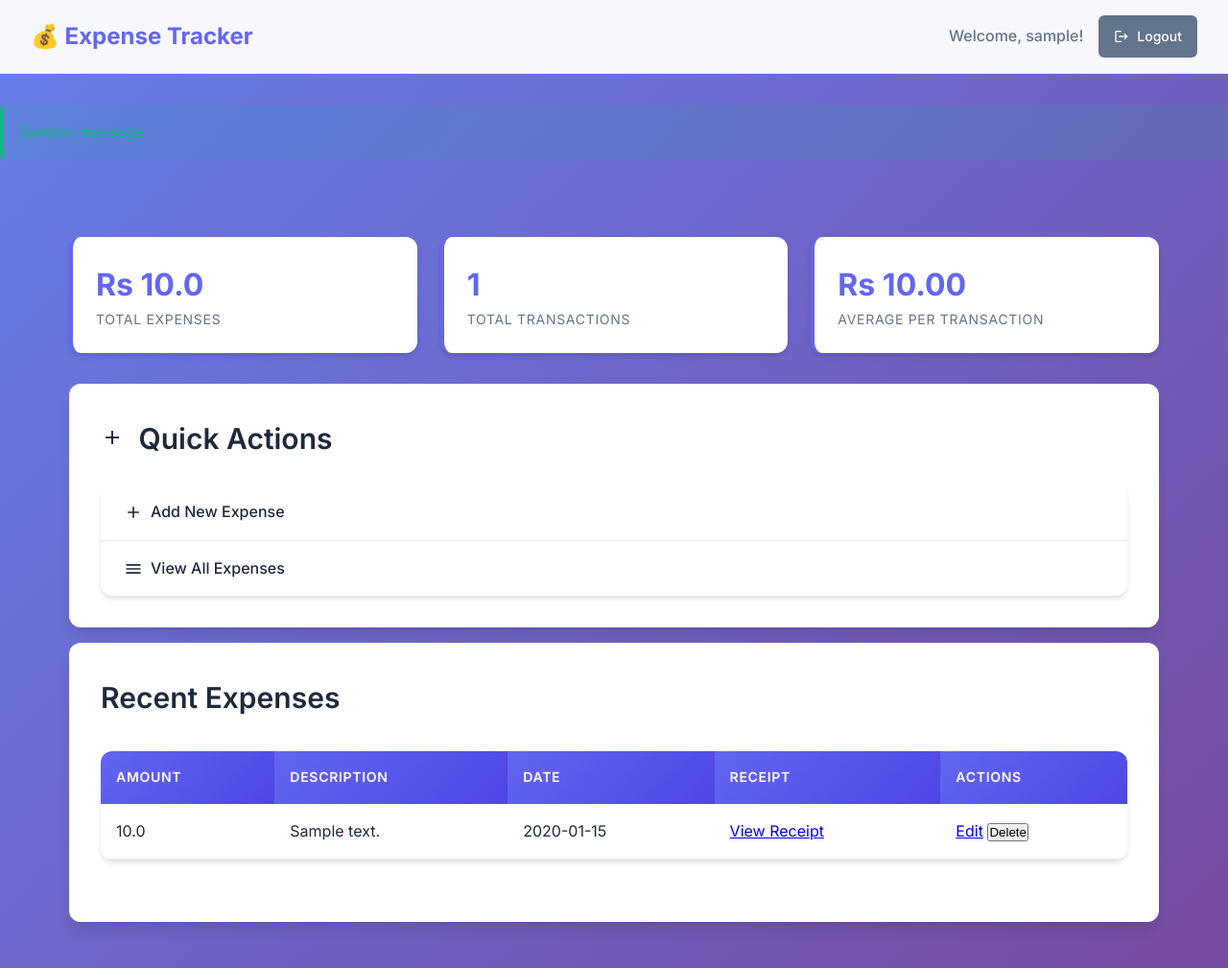
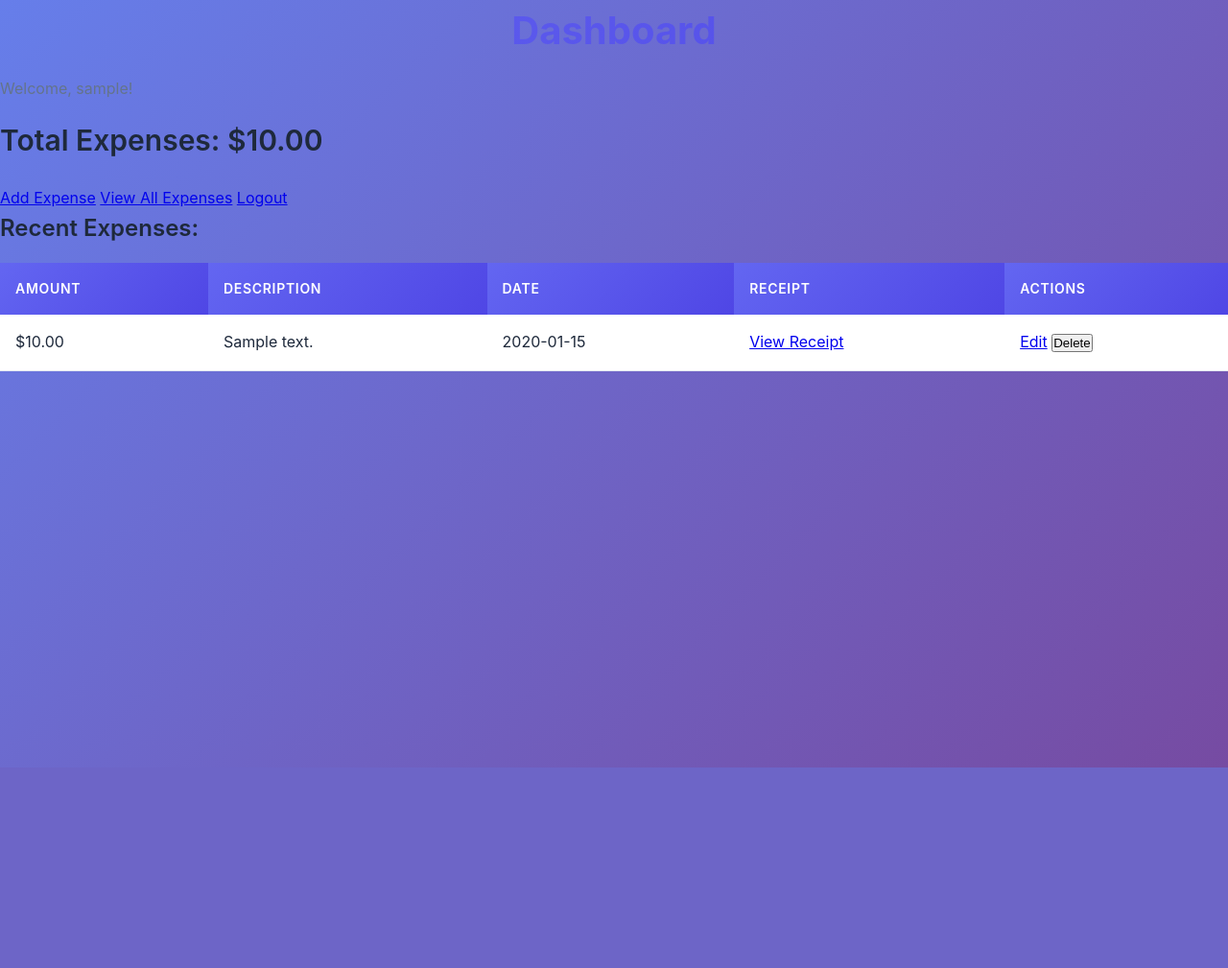
Before and after one commit to aditya98761/ExpenseTrackerApp, a Flask app: page /dashboard in a window 1280 px wide. Shown: the whole page at 96% size. After the commit the page ends 800 px from the top, so only its background shows below. Run offline with Flask 3, Linux system fonts and the light colour scheme; a user stored in the database is signed in; tables that the repository leaves empty hold one stand-in row (values such as "Sample post"); one stand-in notice (Sample message) is shown.

Commit message:
Update dashboard.html

```diff
--- a/templates/dashboard.html
+++ b/templates/dashboard.html
@@ -3,113 +3,38 @@
 <head>
     <meta charset="UTF-8">
     <meta name="viewport" content="width=device-width, initial-scale=1.0">
-    <title>Dashboard - Expense Tracker</title>
-    <link rel="preconnect" href="https://fonts.googleapis.com">
-    <link rel="preconnect" href="https://fonts.gstatic.com" crossorigin>
-    <link href="https://fonts.googleapis.com/css2?family=Inter:wght@300;400;500;600;700&display=swap" rel="stylesheet">
+    <title>Dashboard</title>
     <link rel="stylesheet" href="{{ url_for('static', filename='styles.css') }}">
 </head>
 <body>
-    <!-- Navigation -->
-    <nav class="navbar">
-        <a href="{{ url_for('dashboard') }}" class="nav-brand">
-            💰 Expense Tracker
-        </a>
-        <div class="nav-links">
-            <span class="nav-link">Welcome, {{ current_user.username }}!</span>
-            <a href="{{ url_for('logout') }}" class="btn btn-secondary btn-sm">
-                <svg width="16" height="16" fill="currentColor" viewBox="0 0 24 24">
-                    <path d="M17 7l-1.41 1.41L18.17 11H8v2h10.17l-2.58 2.59L17 17l5-5zM4 5h8V3H4c-1.1 0-2 .9-2 2v14c0 1.1.9 2 2 2h8v-2H4V5z"/>
-                </svg>
-                Logout
-            </a>
-        </div>
-        </nav>
-        {% with messages = get_flashed_messages(with_categories=true) %}
-  {% if messages %}
-    <div class="flashed-messages">
-      {% for category, message in messages %}
-        <div class="alert alert-{{ category }}">{{ message }}</div>
-      {% endfor %}
-    </div>
-  {% endif %}
-{% endwith %}
-    <div class="container">
-        <!-- Stats Overview -->
-        <div class="stats-grid">
-            <div class="stat-card fade-in">
-                <div class="stat-value">Rs {{ total_expense }}</div>
-                <div class="stat-label">Total Expenses</div>
-            </div>
-            <div class="stat-card fade-in">
-                <div class="stat-value">{{ expenses|length }}</div>
-                <div class="stat-label">Total Transactions</div>
-            </div>
-            <div class="stat-card fade-in">
-                <div class="stat-value">
-                    {% if expenses|length > 0 %}
-                        Rs {{ "%.2f"|format(total_expense / expenses|length) }}
-                    {% else %}
-                        $0.00
-                    {% endif %}
-                </div>
-                <div class="stat-label">Average per Transaction</div>
-            </div>
-        </div>
+    <h1>Dashboard</h1>
+    <p>Welcome, {{ current_user.username }}!</p>
 
-        <!-- Quick Actions -->
-        <div class="card fade-in">
-            <h2>
-                <svg width="24" height="24" fill="currentColor" viewBox="0 0 24 24" style="display: inline; margin-right: 0.5rem;">
-                    <path d="M19 13h-6v6h-2v-6H5v-2h6V5h2v6h6v2z"/>
-                </svg>
-                Quick Actions
-            </h2>
-            <ul class="list-group">
-                <li class="list-group-item">
-                    <a href="{{ url_for('add_expense') }}">
-                        <svg width="20" height="20" fill="currentColor" viewBox="0 0 24 24">
-                            <path d="M19 13h-6v6h-2v-6H5v-2h6V5h2v6h6v2z"/>
-                        </svg>
-                        Add New Expense
-                    </a>
-                </li>
-                <li class="list-group-item">
-                    <a href="{{ url_for('view_expenses') }}">
-                        <svg width="20" height="20" fill="currentColor" viewBox="0 0 24 24">
-                            <path d="M3 18h18v-2H3v2zm0-5h18v-2H3v2zm0-7v2h18V6H3z"/>
-                        </svg>
-                        View All Expenses
-                    </a>
-                </li>
-            </ul>
-        </div>
+    <h2>Total Expenses: ${{ "%.2f"|format(total_expense) }}</h2>
 
-        <!-- Recent Expenses -->
-        <div class="card fade-in">
-            <h2>
+    <a href="{{ url_for('add_expense') }}">Add Expense</a>
+    <a href="{{ url_for('view_expenses') }}">View All Expenses</a>
+    <a href="{{ url_for('logout') }}">Logout</a>
 
-                Recent Expenses
-            </h2>
-
-            {% if expenses %}
-                <div class="table-container">
+    <h3>Recent Expenses:</h3>
     <table>
         <thead>
             <tr>
                 <th>Amount</th>
                 <th>Description</th>
                 <th>Date</th>
-                                <th>Receipt</th> <th>Actions</th>
+                <th>Receipt</th> {# #}
+                <th>Actions</th>
             </tr>
         </thead>
         <tbody>
             {% for expense in expenses %}
             <tr>
-                                    <td>{{ expense.amount }}</td>
+                <td>${{ "%.2f"|format(expense.amount) }}</td>
                 <td>{{ expense.description }}</td>
                 <td>{{ expense.date.strftime('%Y-%m-%d') }}</td>
                 <td>
+                    {# #}
                     {% if expense.receipt_url %}
                         <a href="{{ expense.receipt_url }}" target="_blank">View Receipt</a>
                     {% else %}
@@ -126,31 +51,5 @@
             {% endfor %}
         </tbody>
     </table>
-                    </div>
-
-                {% if expenses|length > 10 %}
-                    <div style="text-align: center; margin-top: 1rem;">
-                        <a href="{{ url_for('view_expenses') }}" class="btn btn-outline">
-                            View All {{ expenses|length }} Expenses
-                        </a>
-                    </div>
-                {% endif %}
-            {% else %}
-                <div style="text-align: center; padding: 3rem; color: var(--text-secondary);">
-                    <svg width="64" height="64" fill="currentColor" viewBox="0 0 24 24" style="opacity: 0.3; margin-bottom: 1rem;">
-                        <path d="M19 3H5c-1.1 0-2 .9-2 2v14c0 1.1.9 2 2 2h14c1.1 0 2-.9 2-2V5c0-1.1-.9-2-2-2zM9 17H7v-7h2v7zm4 0h-2V7h2v10zm4 0h-2v-4h2v4z"/>
-                    </svg>
-                    <h3>No expenses yet</h3>
-                    <p>Start tracking your finances by adding your first expense!</p>
-                    <a href="{{ url_for('add_expense') }}" class="btn btn-primary" style="margin-top: 1rem;">
-                        Add Your First Expense
-                    </a>
-                </div>
-            {% endif %}
-        </div>
-    </div>
-
-    <script src="{{ url_for('static', filename='script.js') }}"></script>
 </body>
-
 </html>
```
Lines whose indentation alone changed are shown as unchanged.
